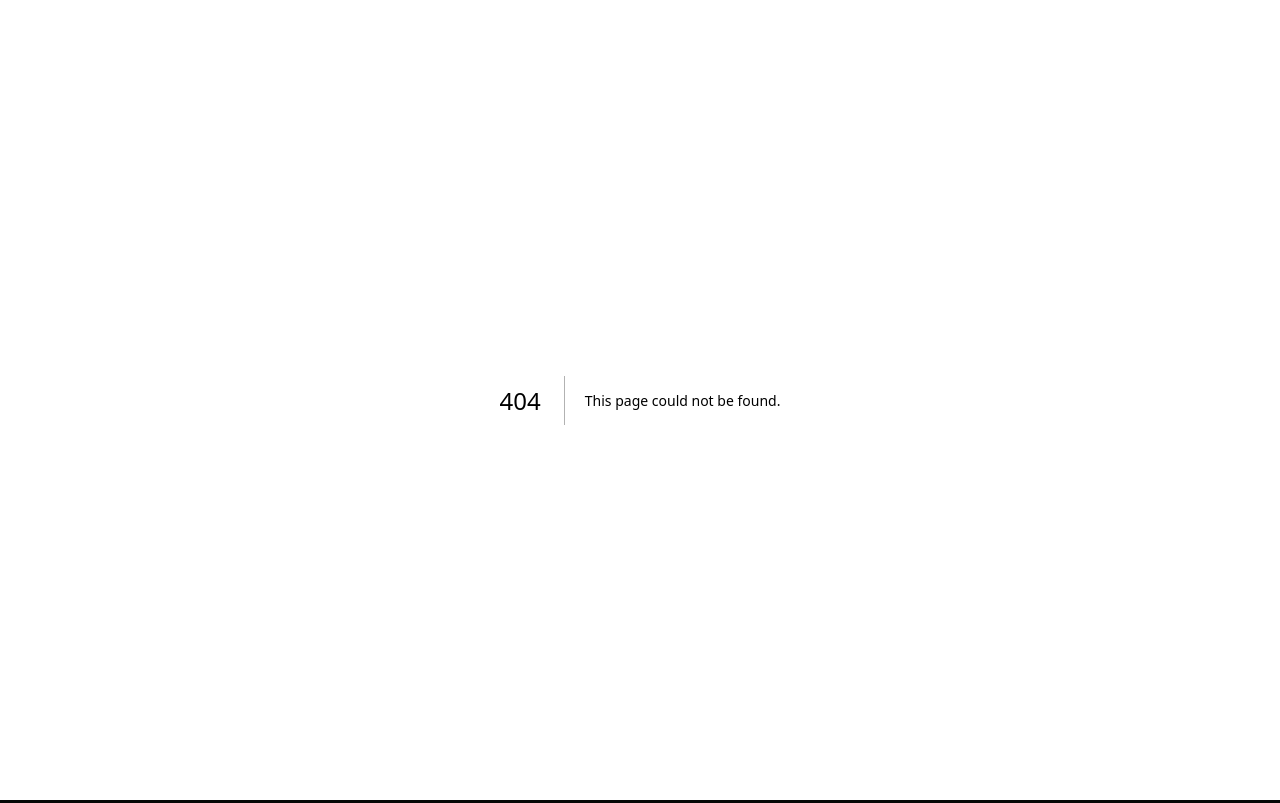
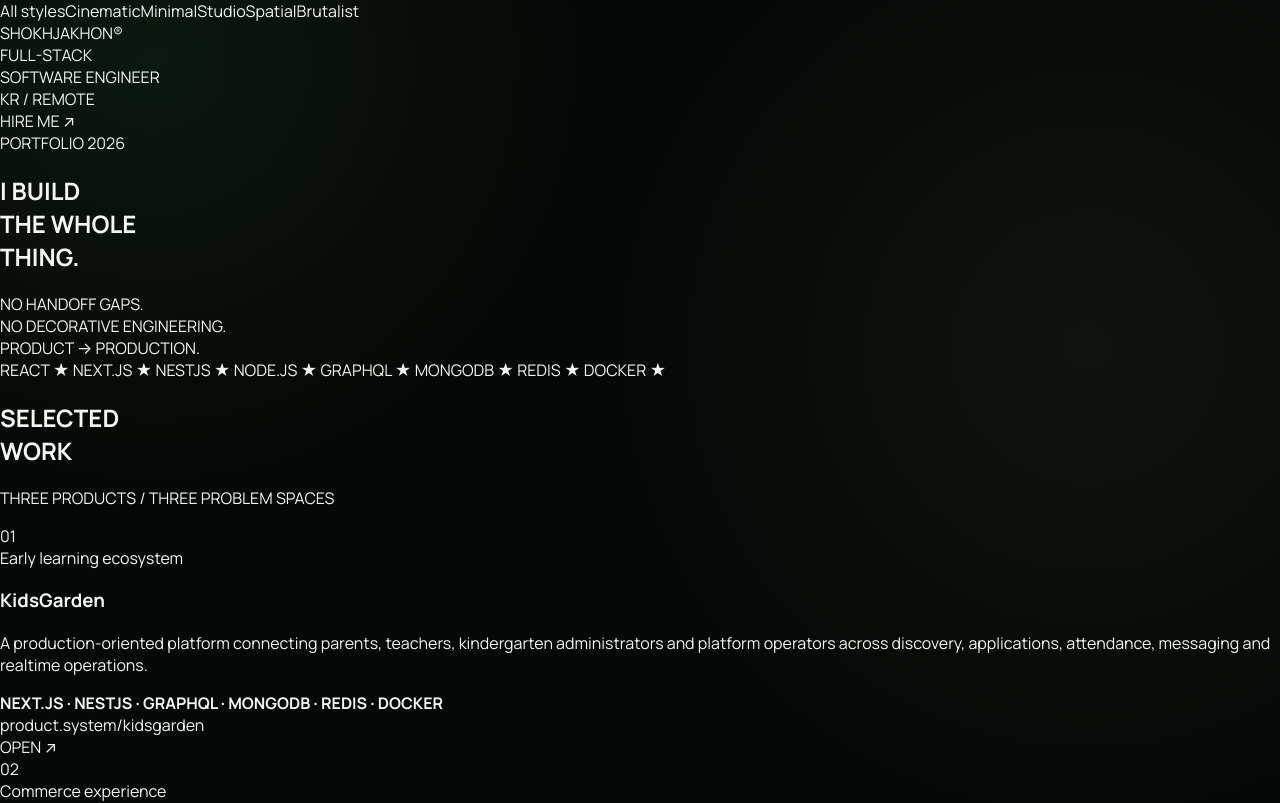
Before and after one commit to mukhammadiev01-1/myportfolio, a Next.js app: page /brutalist in a window 1280 px wide. Before the commit this address had no page. Shown: the top 803 px of the page. Built offline with nearby package versions, Linux system fonts and the light colour scheme; a web font is replaced by a local one.

Commit message:
Add brutalist portfolio route

```diff
--- /dev/null
+++ b/app/brutalist/page.tsx
@@ -0,0 +1,5 @@
+import PortfolioVariant from "../components/PortfolioVariant";
+
+export default function BrutalistPage() {
+  return <PortfolioVariant variant="brutalist" />;
+}
```
